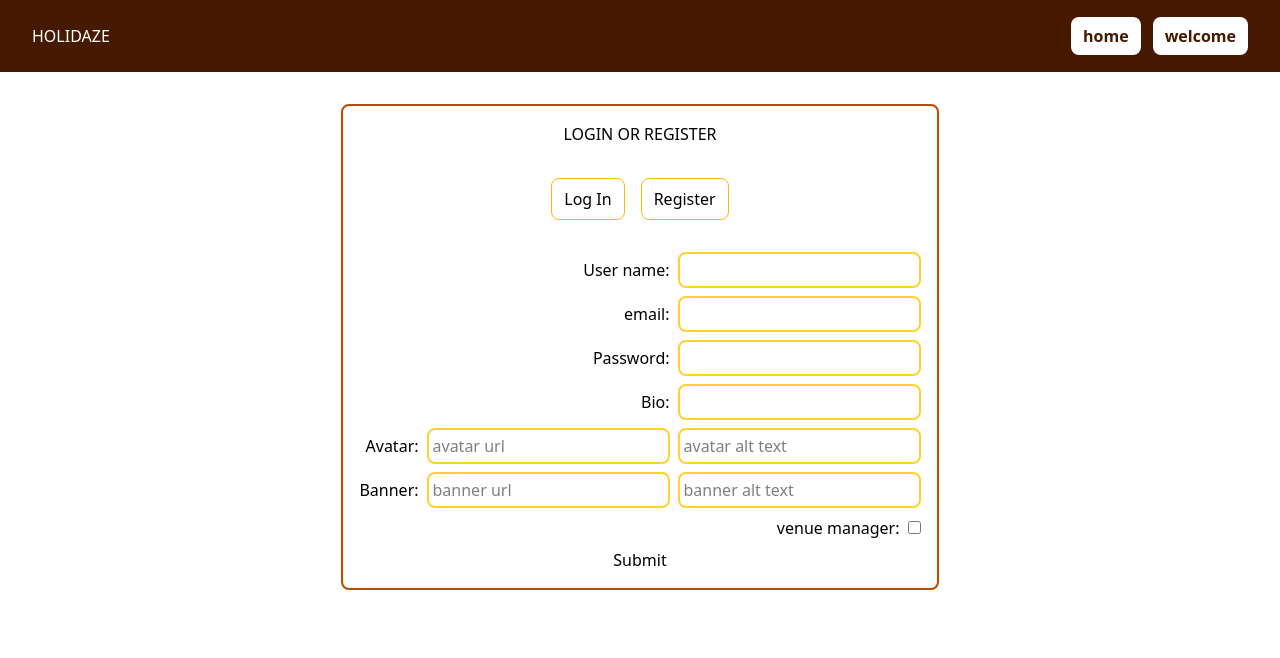
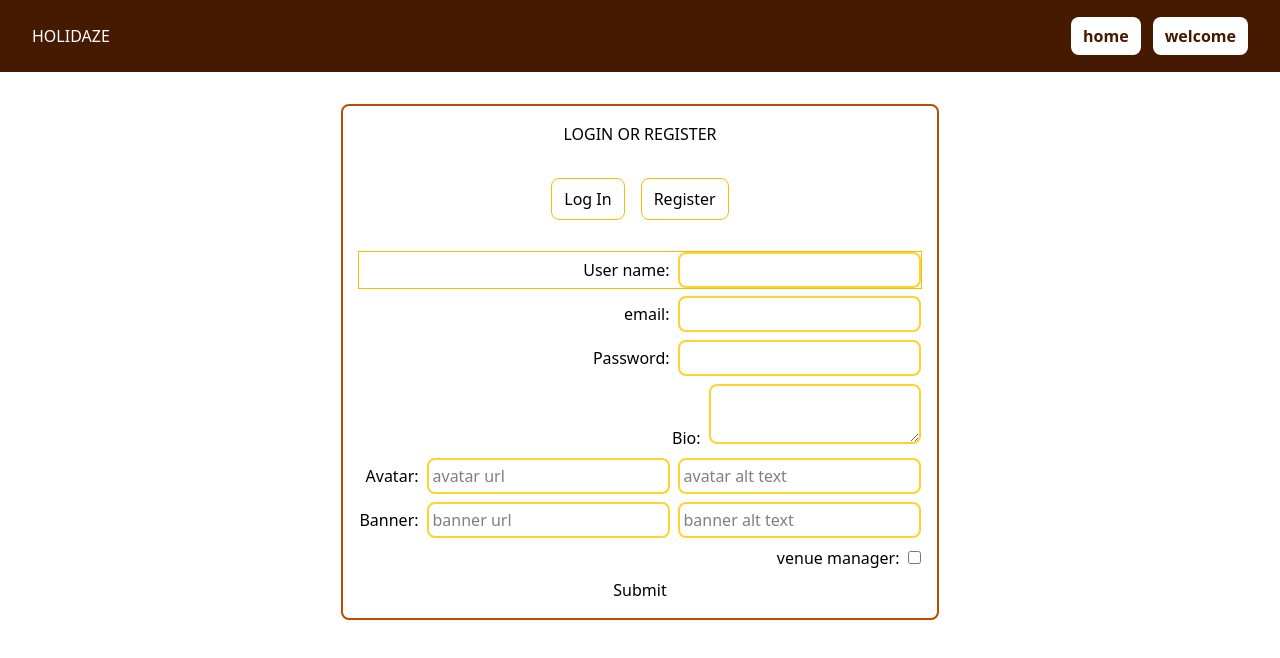
Before and after one commit to Off-Grid-Dev/project_exam2, a React (Vite) app: page /project_exam2/welcome in a window 1280 px wide. Both pictures are taken after a click on the button "Register". Shown: the top 658 px of the page. Built offline with nearby package versions, Linux system fonts and the light colour scheme.

Commit message:
udpated bio to textarea input as opposed to text input

```diff
--- a/src/components/Register.tsx
+++ b/src/components/Register.tsx
@@ -19,7 +19,9 @@ export const RegisterForm = () => {
     venueManager: false,
   });
 
-  function handleUserInfo(e: ChangeEvent<HTMLInputElement>) {
+  function handleUserInfo(
+    e: ChangeEvent<HTMLInputElement | HTMLTextAreaElement>,
+  ) {
     e.currentTarget.setCustomValidity('');
     if (
       e.target.name === 'avatar.url' ||
@@ -38,7 +40,7 @@ export const RegisterForm = () => {
       });
       return;
     }
-    if (e.target.type === 'checkbox') {
+    if (e.target instanceof HTMLInputElement && e.target.type === 'checkbox') {
       setUserInfo({
         ...userInfo,
         venueManager: e.target.checked ? true : false,
@@ -82,7 +84,7 @@ export const RegisterForm = () => {
 
   return (
     <form onSubmit={handleSubmit} className='grid gap-2'>
-      <label htmlFor='name' className='text-right'>
+      <label htmlFor='name' className='text-right outline outline-amber-400'>
         User name:
         <input
           id='name'
@@ -132,9 +134,8 @@ export const RegisterForm = () => {
       </label>
       <label htmlFor='bio' className='text-right'>
         Bio:
-        <input
+        <textarea
           id='bio'
-          type='text'
           value={userInfo.bio}
           className='ml-2 rounded-lg border-2 border-amber-300 p-1'
           onChange={handleUserInfo}
@@ -145,7 +146,7 @@ export const RegisterForm = () => {
         <input
           id='avatar'
           name='avatar.url'
-          type='text'
+          type='url'
           value={userInfo.avatar?.url ?? ''}
           className='ml-2 rounded-lg border-2 border-amber-300 p-1'
           onChange={handleUserInfo}
@@ -165,7 +166,7 @@ export const RegisterForm = () => {
         <input
           id='banner'
           name='banner.url'
-          type='text'
+          type='url'
           value={userInfo.banner?.url ?? ''}
           className='ml-2 rounded-lg border-2 border-amber-300 p-1'
           onChange={handleUserInfo}
```
